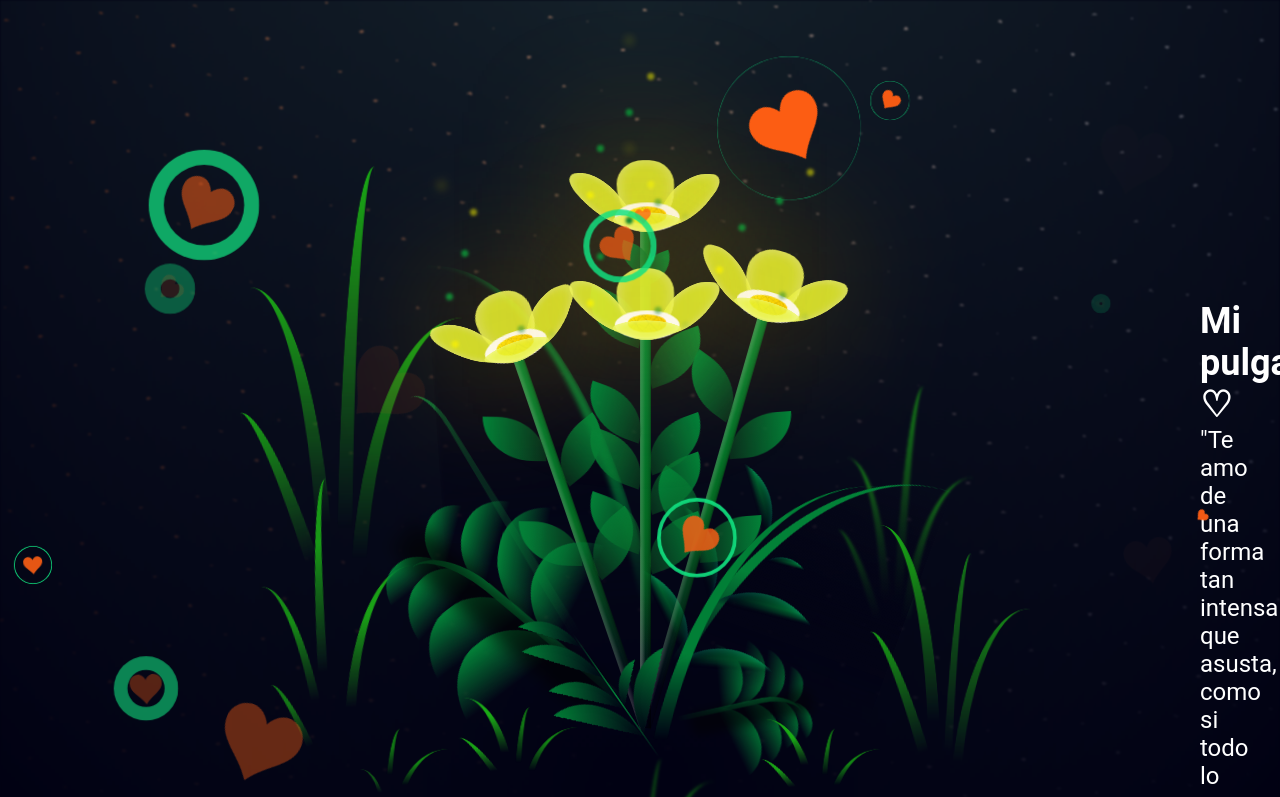
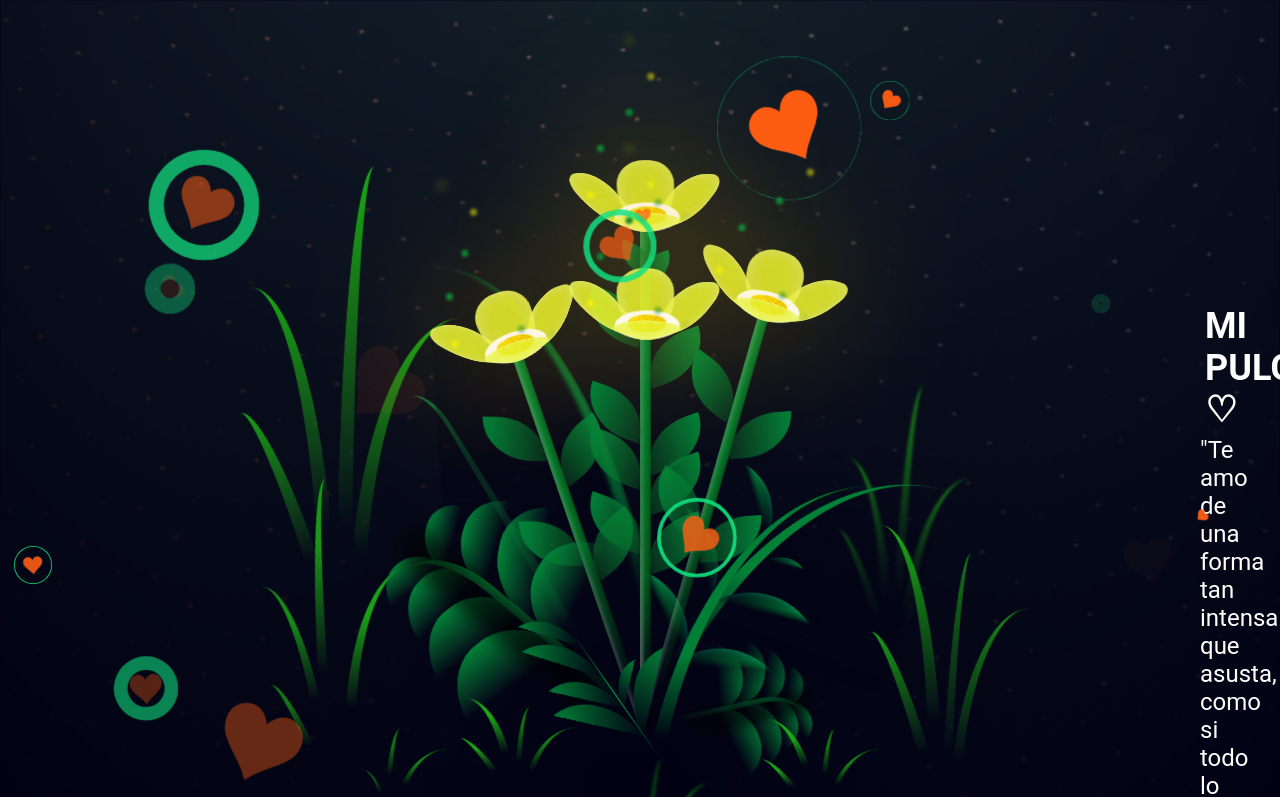
Before and after one commit to L-wins/love14, a plain HTML site: page valentin.html in a window 1280 px wide. Shown: the top 797 px of the page. Drawn offline with Linux system fonts and the light colour scheme; a script that the page names is missing.

Commit message:
style.css

```diff
--- a/style.css
+++ b/style.css
@@ -8,11 +8,11 @@
   padding-right: 25px;
   text-align: justify;
 }
-h1{
+h2{
   text-transform:uppercase;
   padding: 5px;
 }
-h1,p{
+h2,p{
     display: block ;
     visibility: visible ;
     opacity: 3 ;
```
